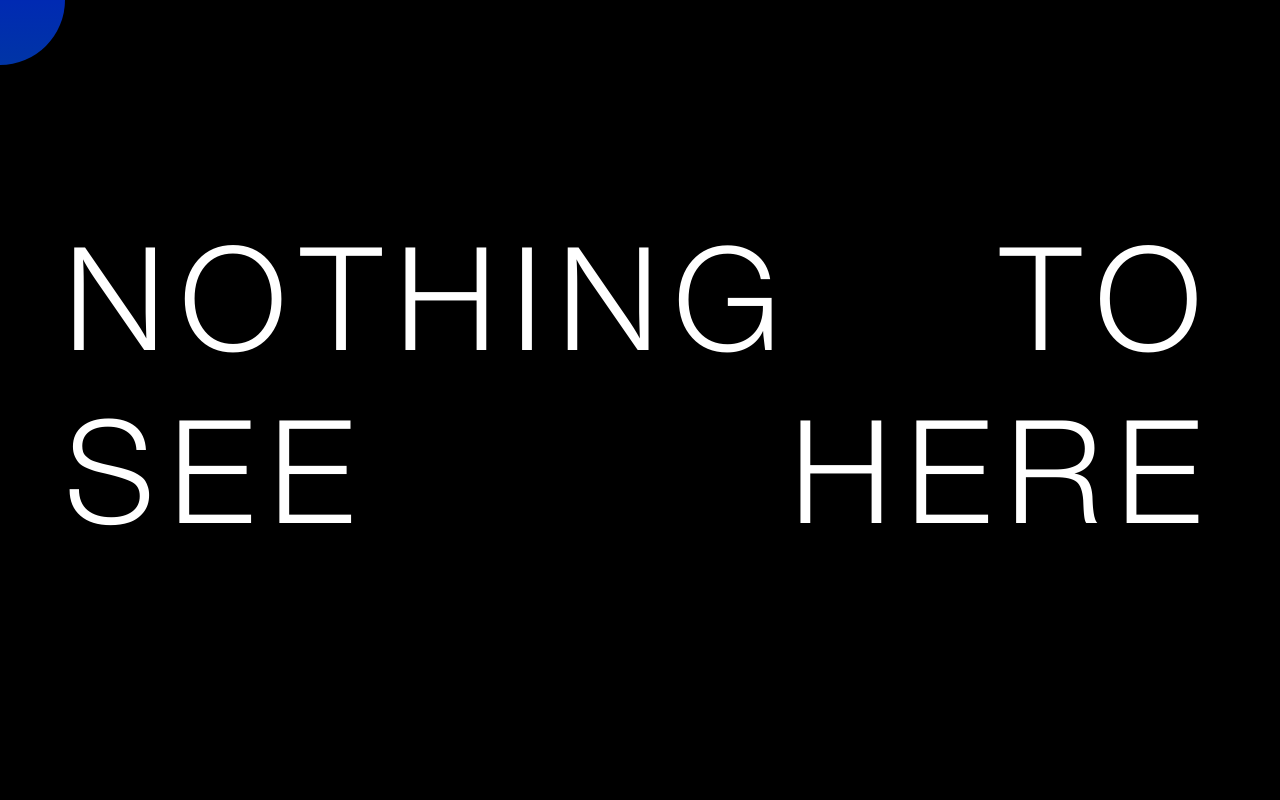
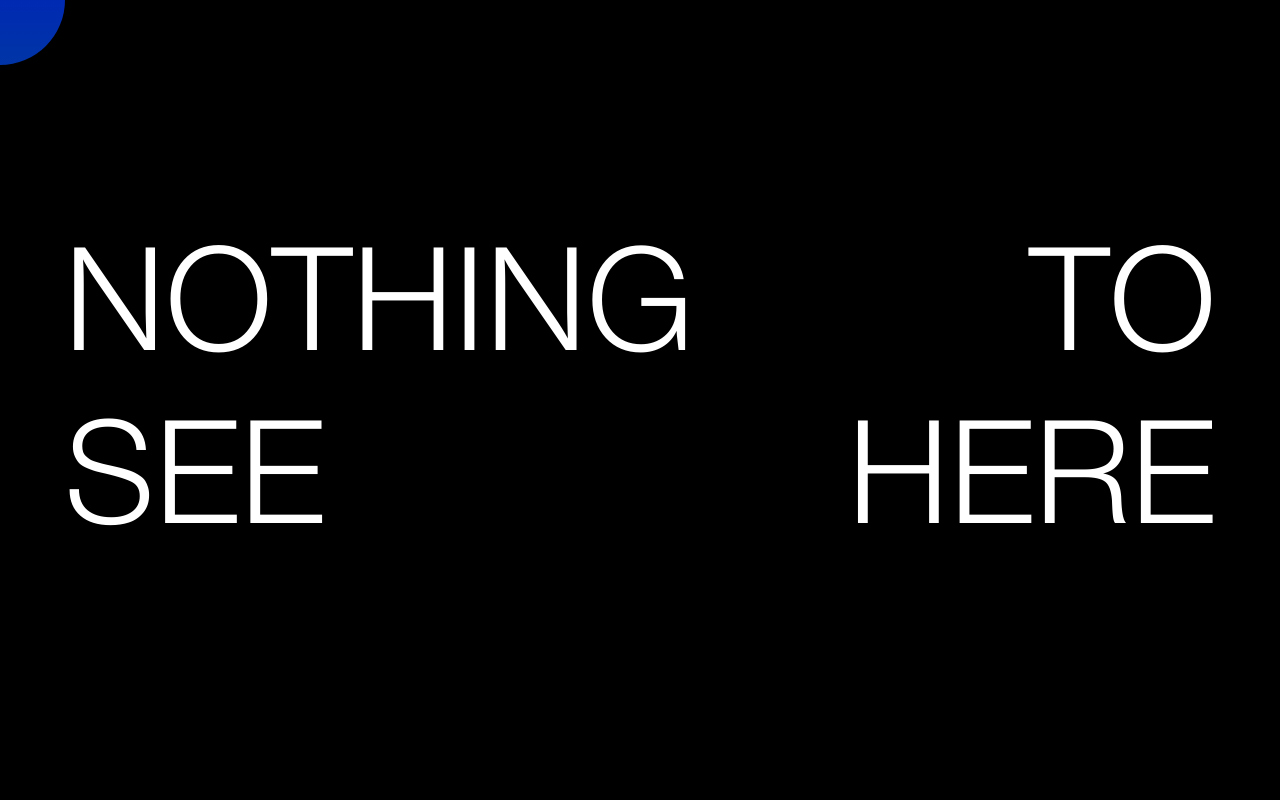
Before and after one commit to IBjelica/ibjelica.github.io, a React (Vite) app: page / in a window 1280 px wide. Shown: the top 800 px of the page. Built offline with nearby package versions, Linux system fonts and the light colour scheme.

Commit message:
Fix Hero mask

```diff
--- a/src/assets/About.scss
+++ b/src/assets/About.scss
@@ -58,6 +58,11 @@
 
                 pointer-events: none;
             }
+
+            @media (pointer: coarse) {
+                // mask-position: 50% !important;
+                mask-size: 230px !important;
+            }
         }
 
         .title {
--- a/src/assets/Hero.scss
+++ b/src/assets/Hero.scss
@@ -33,7 +33,7 @@
 
         &.body {
             font-family: 'Helvetica Neue';
-            letter-spacing: .1em;
+            // letter-spacing: .1em;
         }
 
         &.mask {
@@ -48,6 +48,11 @@
             pointer-events: none;
 
             z-index: 1;
+
+            @media (pointer: coarse) {
+                mask-position: 50% !important;
+                mask-size: 230px !important;
+            }
 
             &::after {
                 content: '';
--- a/src/pages/Home.jsx
+++ b/src/pages/Home.jsx
@@ -15,3 +15,5 @@ const Home = () => {
 export default Home;
 
 // TODO: press and drag on phones
+// TODO: split fancy words to have same width
+// TODO: touchscreen mask fixed position
```
